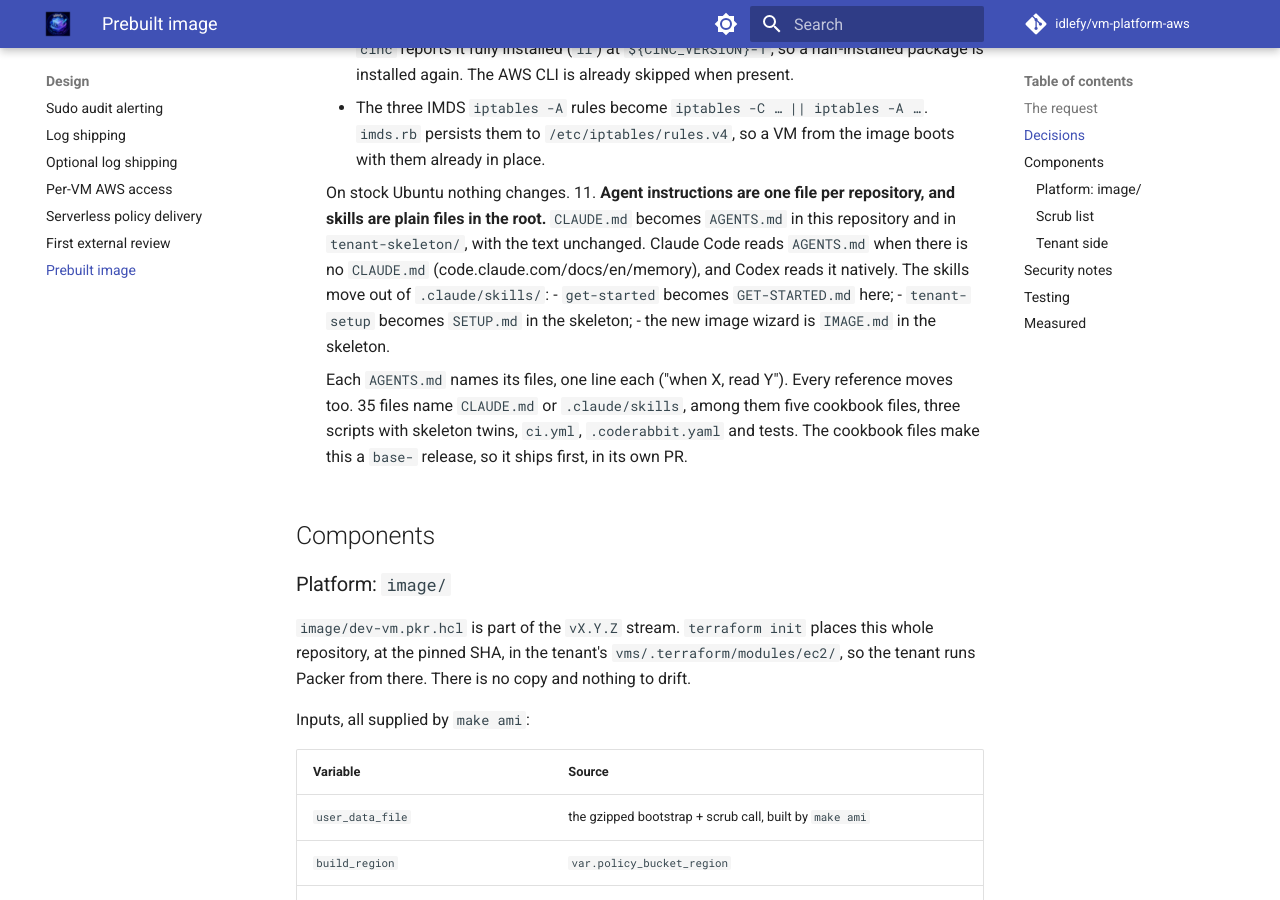
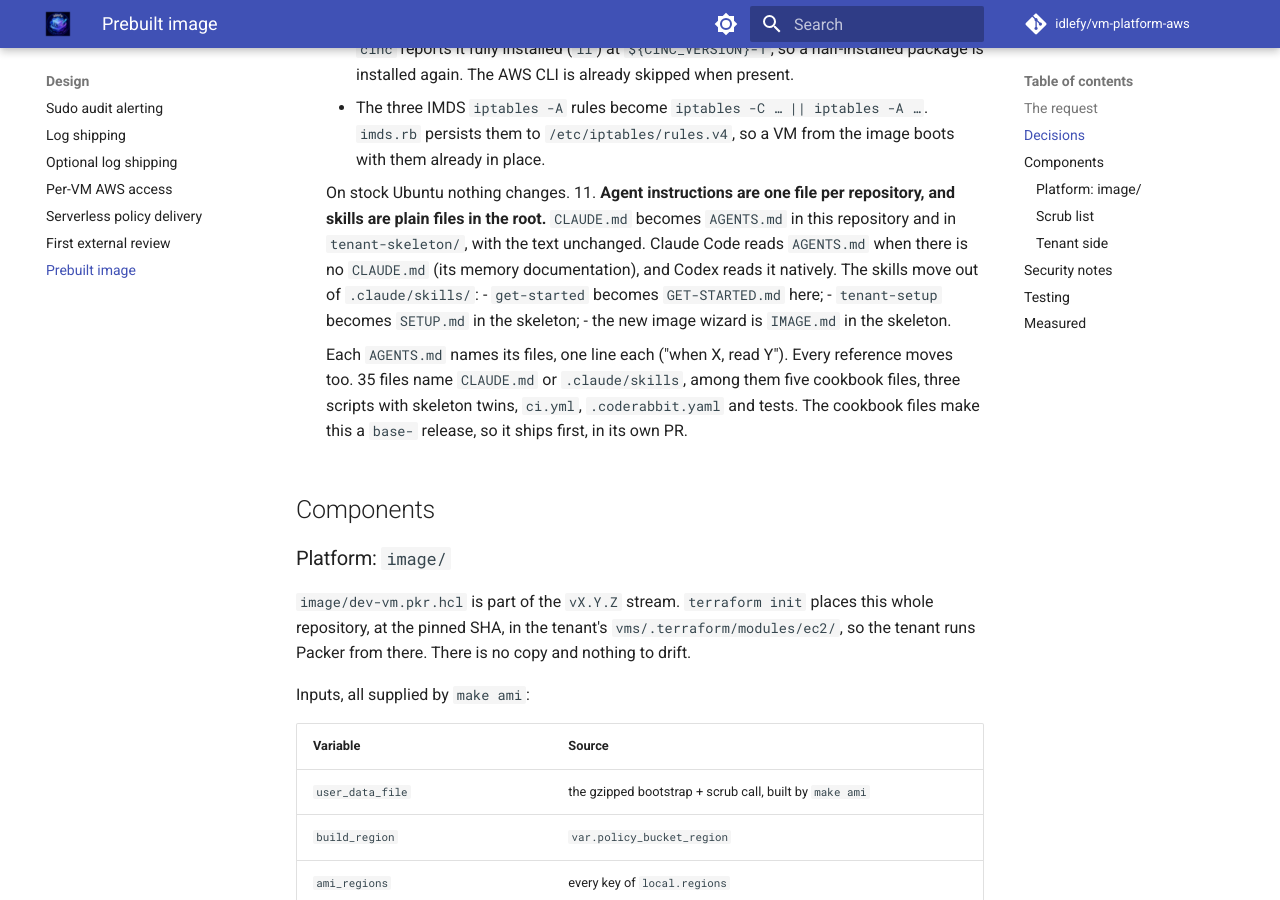
Before and after one commit to idlefy/vm-platform-aws, an MkDocs documentation site: the page built from docs/design/ami-image.md, in a window 1280 px wide and 900 px high, scrolled down 2437 px. Built offline with MkDocs 1.6.1 and Material for MkDocs 9.7.7, drawn with Linux system fonts in a browser that asks for light colours; comment, search, counter and statistics services are not loaded.

Commit message:
fix: apply CodeRabbit auto-fixes
- IMAGE.md's image checks filter HVM, as aws_ami.latest does.
- The spec cites Claude Code's memory documentation without a real domain.

Co-Authored-By: Claude Opus 5.5 <noreply@anthropic.com>
Claude-Session: https://claude.ai/code/session_01BM8nUCqTRMtBZbmfmpXv37

```diff
--- a/docs/design/ami-image.md
+++ b/docs/design/ami-image.md
@@ -113,7 +113,7 @@ piece of work (a CloudFormation product).
 11. **Agent instructions are one file per repository, and skills are plain
     files in the root.** `CLAUDE.md` becomes `AGENTS.md` in this repository and
     in `tenant-skeleton/`, with the text unchanged. Claude Code reads
-    `AGENTS.md` when there is no `CLAUDE.md` (code.claude.com/docs/en/memory),
+    `AGENTS.md` when there is no `CLAUDE.md` (its memory documentation),
     and Codex reads it natively. The skills move out of `.claude/skills/`:
     - `get-started` becomes `GET-STARTED.md` here;
     - `tenant-setup` becomes `SETUP.md` in the skeleton;
```
Also changed, not shown: tenant-skeleton/IMAGE.md (+2 -2 lines).
